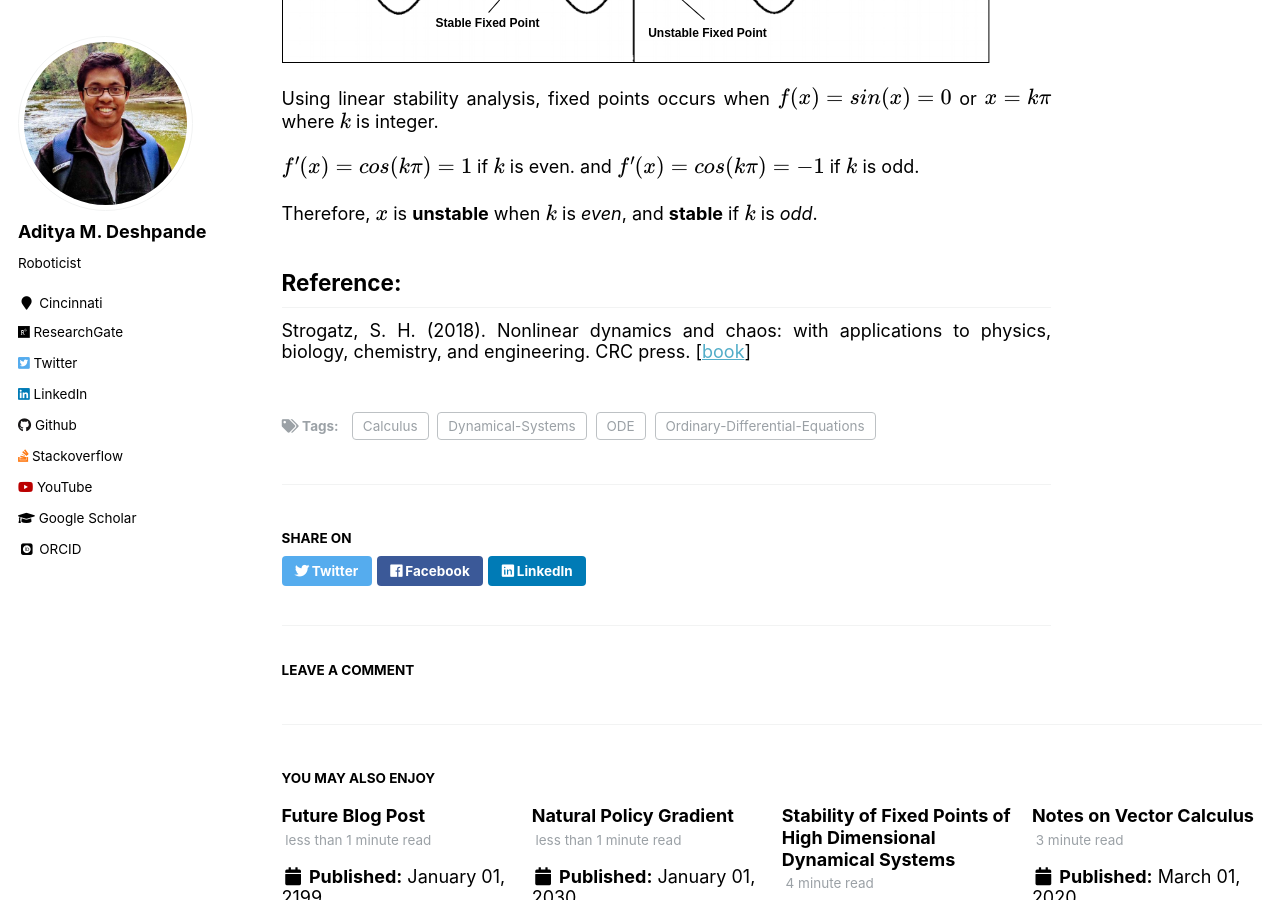
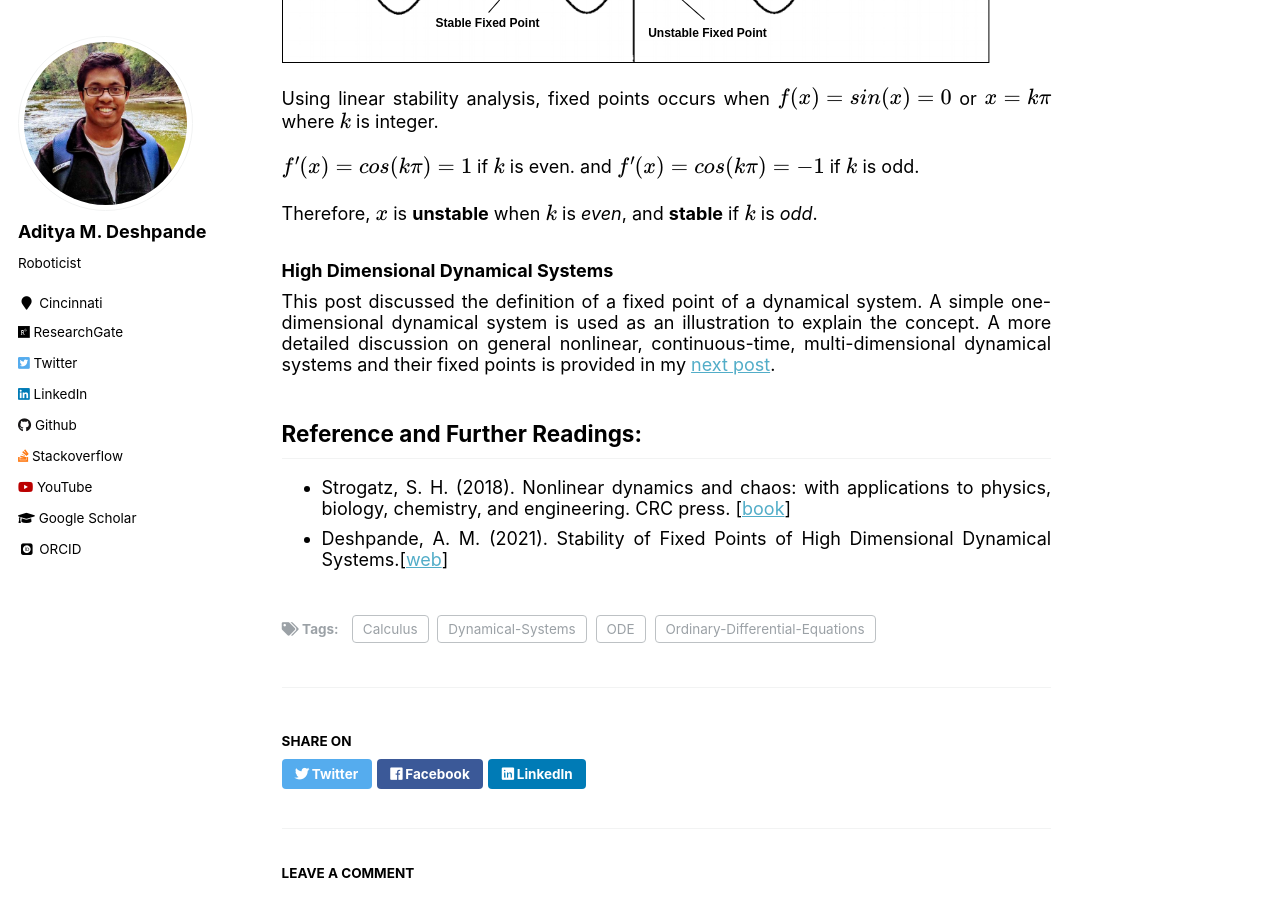
Before and after one commit to adipandas/adipandas.github.io, a Jekyll site: the page built from _posts/2020-02-01-stable-unstable-fixed-point.md, in a window 1280 px wide and 900 px high, scrolled down 1744 px. Built offline with Jekyll 4.4.1, drawn with Linux system fonts in a browser that asks for light colours; some web fonts are replaced; formulas are drawn with MathJax 3; comment, search, counter and statistics services are not loaded.

Commit message:
Update 2020-02-01-stable-unstable-fixed-point.md

```diff
--- a/_posts/2020-02-01-stable-unstable-fixed-point.md
+++ b/_posts/2020-02-01-stable-unstable-fixed-point.md
@@ -60,8 +60,11 @@ $$f^{\prime}(x)=cos(kπ)=1$$ if $$k$$ is even. and $$f^{\prime}(x)=cos(kπ)=−1
 Therefore, $$x$$ is **unstable** when $$k$$ is *even*, and **stable** if $$k$$ is *odd*.
 
 
+### High Dimensional Dynamical Systems
 
+This post discussed the definition of a fixed point of a dynamical system. A simple one-dimensional dynamical system is used as an illustration to explain the concept. A more detailed discussion on general nonlinear, continuous-time, multi-dimensional dynamical systems and their fixed points is provided in my [next post](https://adipandas.github.io/posts/2021/03/fixed-point-high-dim/).
 
-## Reference:
+## Reference and Further Readings:
 
-Strogatz, S. H. (2018). Nonlinear dynamics and chaos: with applications to physics, biology, chemistry, and engineering. CRC press. [[book](http://www.hds.bme.hu/~fhegedus/Strogatz%20-%20Nonlinear%20Dynamics%20and%20Chaos.pdf)]
+* Strogatz, S. H. (2018). Nonlinear dynamics and chaos: with applications to physics, biology, chemistry, and engineering. CRC press. [[book](http://www.hds.bme.hu/~fhegedus/Strogatz%20-%20Nonlinear%20Dynamics%20and%20Chaos.pdf)]
+* Deshpande, A. M. (2021). Stability of Fixed Points of High Dimensional Dynamical Systems.[[web](https://adipandas.github.io/posts/2021/03/fixed-point-high-dim/)]
```
